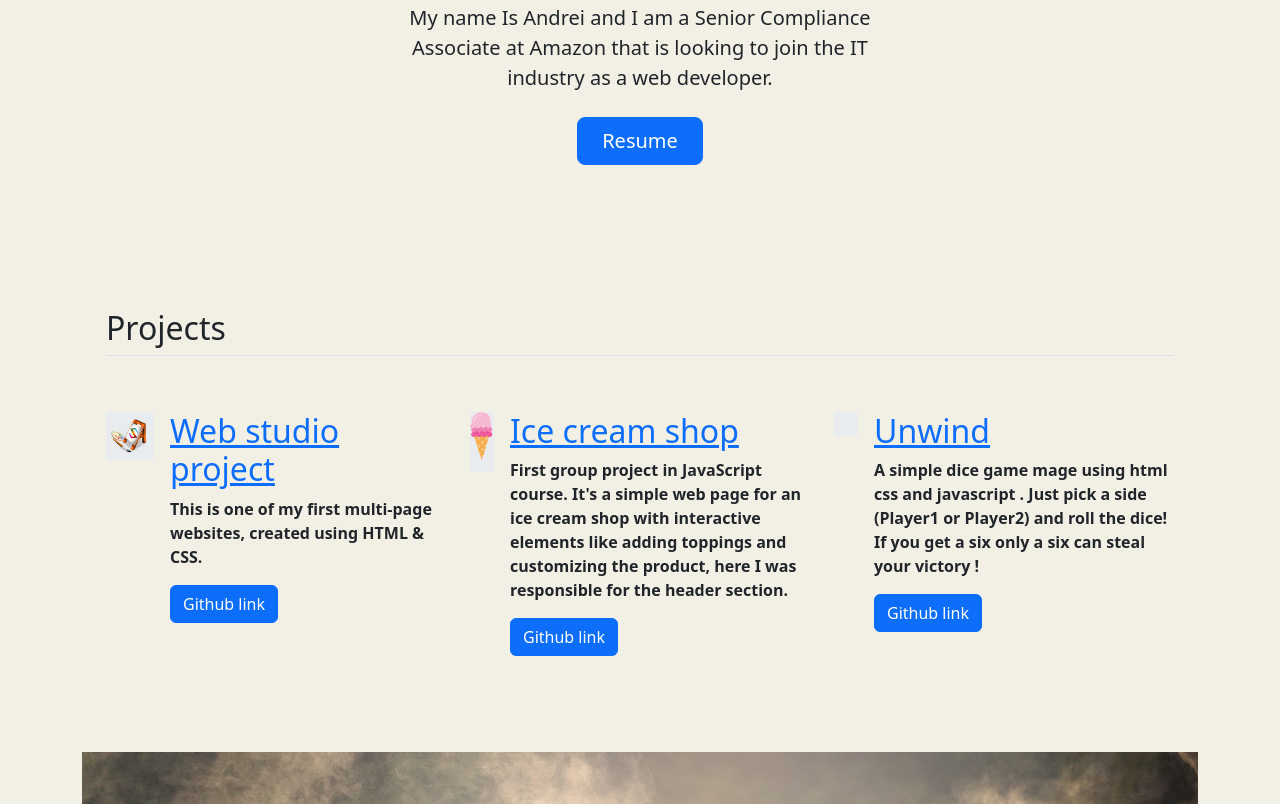
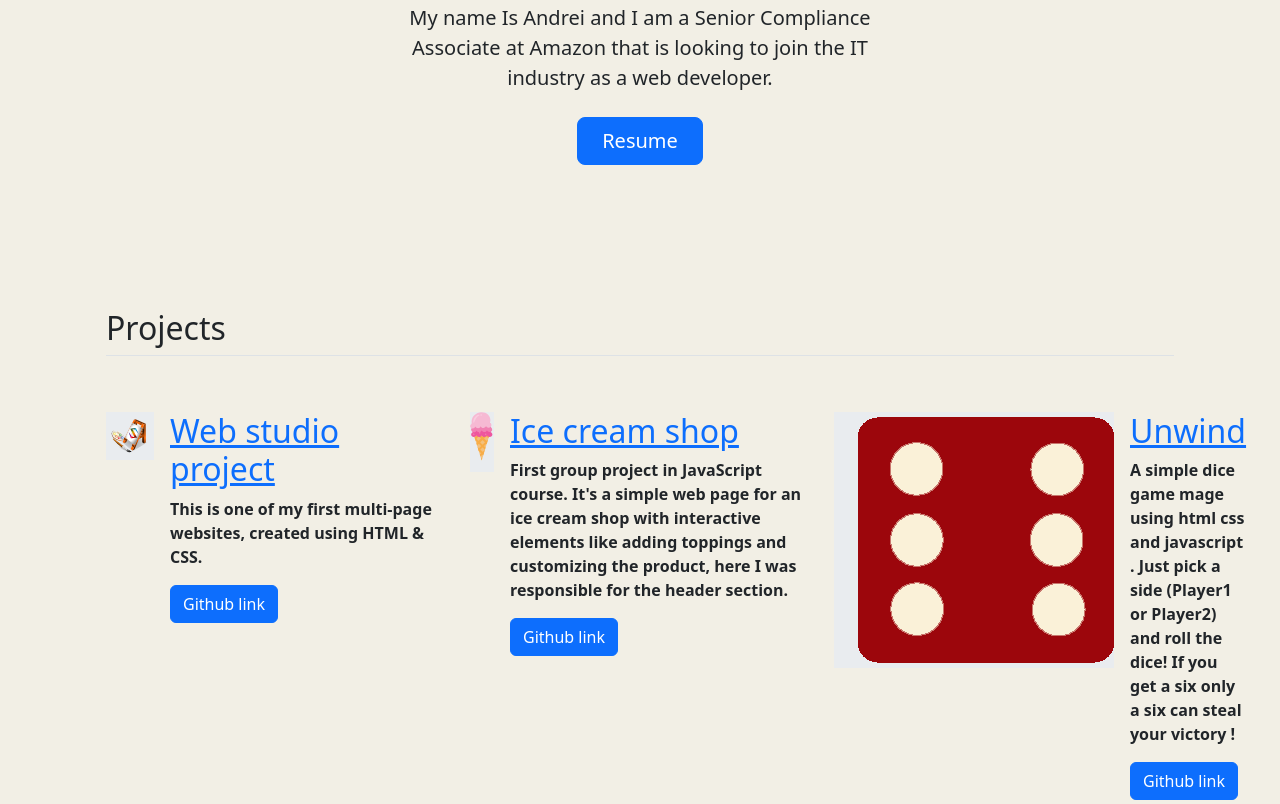
Before and after one commit to BobliHH/personal_site, a website: page index.html in a window 1280 px wide. Shown: the part 436-1240 px from the top of the page. Drawn offline with nearby package versions, Linux system fonts and the light colour scheme.

Commit message:
added a image

```diff
--- a/index.html
+++ b/index.html
@@ -113,8 +113,8 @@
             <div
               class="icon-square text-body-emphasis bg-body-secondary d-inline-flex align-items-center justify-content-center fs-4 flex-shrink-0 me-3"
             >
-              <svg class="bi" width="1em" height="1em">
-                <use xlink:href="#tools"></use>
+               <svg class="bi" width="1em" height="1em">
+                <img src="./img/dice6.png" alt="dice">
               </svg>
             </div>
             <div>
```
Also changed, not shown: img/dice6.png (added).
